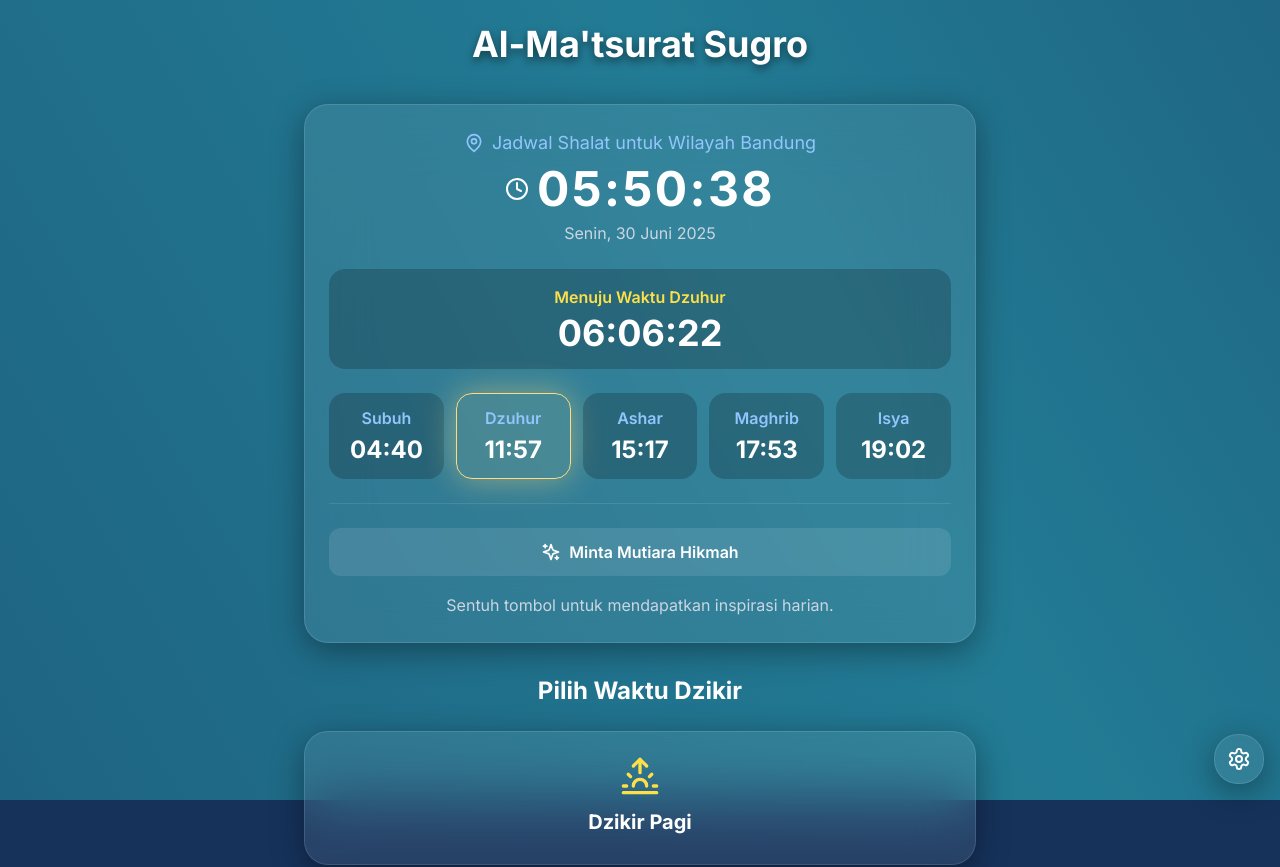
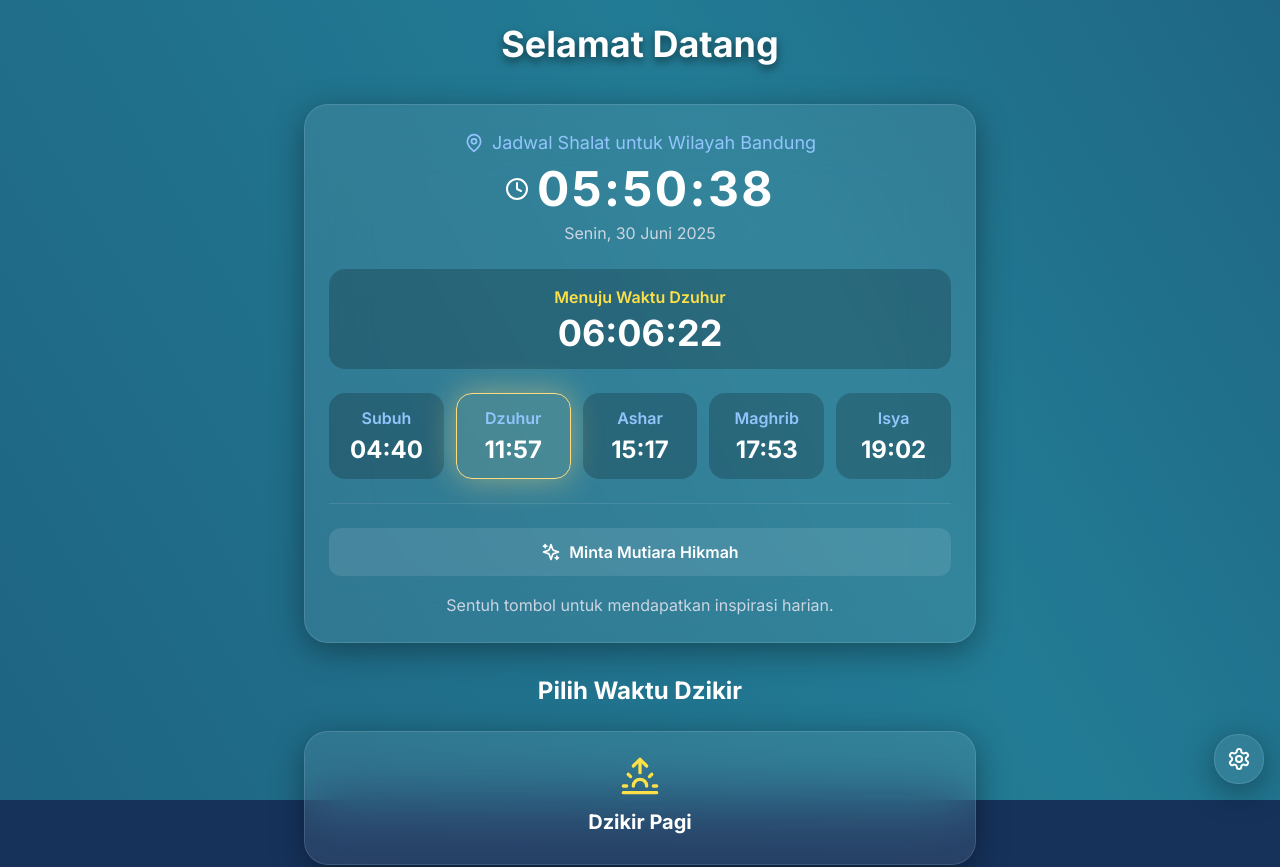
Before and after one commit to rachdiaan/reactbadah-new, a React (Vite) app: page / in a window 1280 px wide. Shown: the top 867 px of the page. Built offline with nearby package versions, Linux system fonts and the light colour scheme.

Commit message:
Updated Navigation.tsx

```diff
--- a/src/components/Navigation.tsx
+++ b/src/components/Navigation.tsx
@@ -12,17 +12,17 @@ const Navigation: React.FC<NavigationProps> = ({ currentPage, onNavigate, showBa
   const getTitle = () => {
     switch (currentPage) {
       case 'home':
-        return 'Al-Ma\'tsurat Sugro';
+        return 'Selamat Datang';
       case 'dzikir-pagi':
-        return 'Al-Ma\'tsurat Sugro';
+        return 'Selamat Datang';
       case 'dzikir-petang':
-        return 'Al-Ma\'tsurat Sugro';
+        return 'Selamat Datang';
       case 'about':
         return 'Tentang Aplikasi';
       case 'documentation':
         return 'Dokumentasi';
       default:
-        return 'Al-Ma\'tsurat Sugro';
+        return 'Selamat Datang';
     }
   };
 
```
